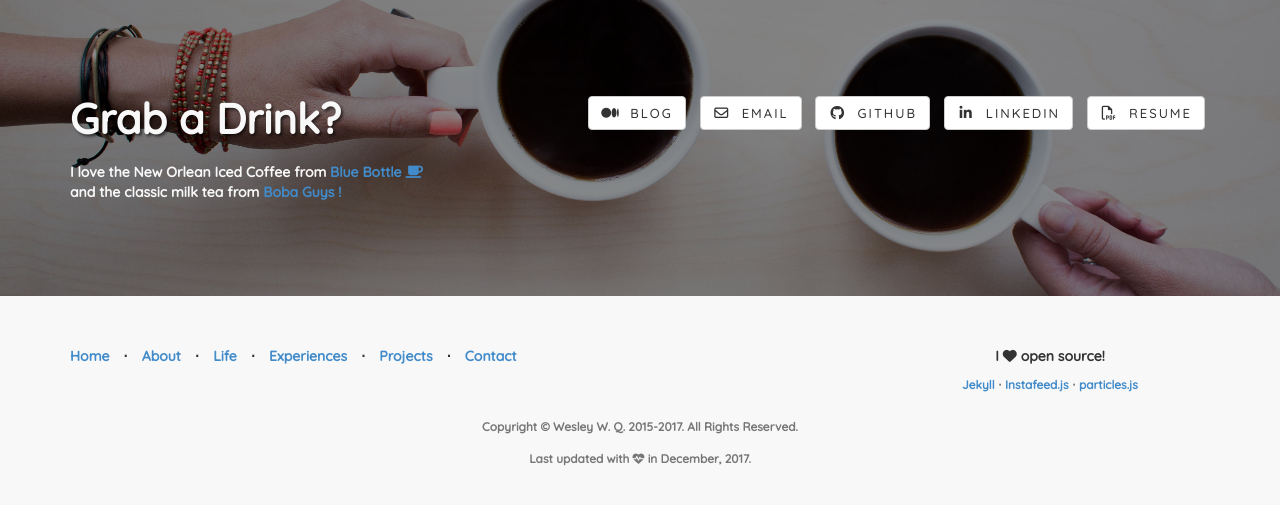
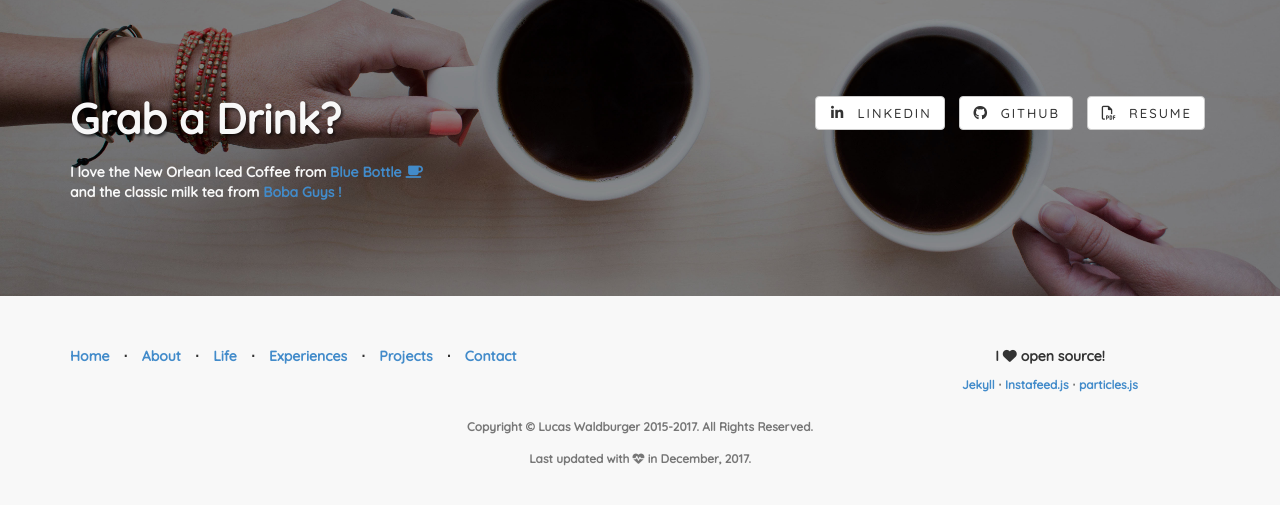
Before and after one commit to lucaswaldburger/lucaswaldburger.github.io, a Jekyll site: the page built from index.html, in a window 1280 px wide and 900 px high, scrolled down 3793 px, cut to the strip 383-888 px from the top of the window. Built offline with Jekyll 4.4.1, drawn with Linux system fonts in a browser that asks for light colours; nearby versions of some CDN libraries; some of the changed text lies outside the part shown.

Commit message:
Update _config.yml

```diff
--- a/_config.yml
+++ b/_config.yml
@@ -2,11 +2,11 @@
 #      Main Configs       #
 # ----------------------- #
 
-url: http://www.wesleyq.me/
-title: Wesley W. Q.
-email: wesley.chin0919@gmail.com
-author: Wesley Wei Qian
-description: > # "Wesley Wei Qian's Personal Page"
+url: http://www.lucaswaldburger.me/
+title: Lucas Waldburger
+email: lwaldburger@berkeley.edu
+author: Lucas Waldburger
+description: > # "Lucas Waldburger's Personal Website"
 
 # ----------------------- #
 #    Jekyll & Plugins     #
@@ -24,18 +24,13 @@ gems:
 # ----------------------- #
 
 social:
-  - icon: medium
-    title: blog
-    url: https://medium.com/thoughts-and-notes
-  - icon: envelope-o
-    title: email
-    url: mailto:wesley.chin0919@gmail.com
+  - icon: linkedin
+    title: linkedin
+    url: https://www.linkedin.com/in/lucas-waldburger-0b57a29a
   - icon: github
     title: github
-    url: https://github.com/WesleyyC
-  - icon: linkedin
-    title: linkedin
-    url: https://www.linkedin.com/in/wesleychin0919
+    url: https://github.com/lucaswaldburger
   - icon: file-pdf-o
     title: resume
+    #need to update
     url: http://www.wesleyq.me/rsc/resume.pdf
```
